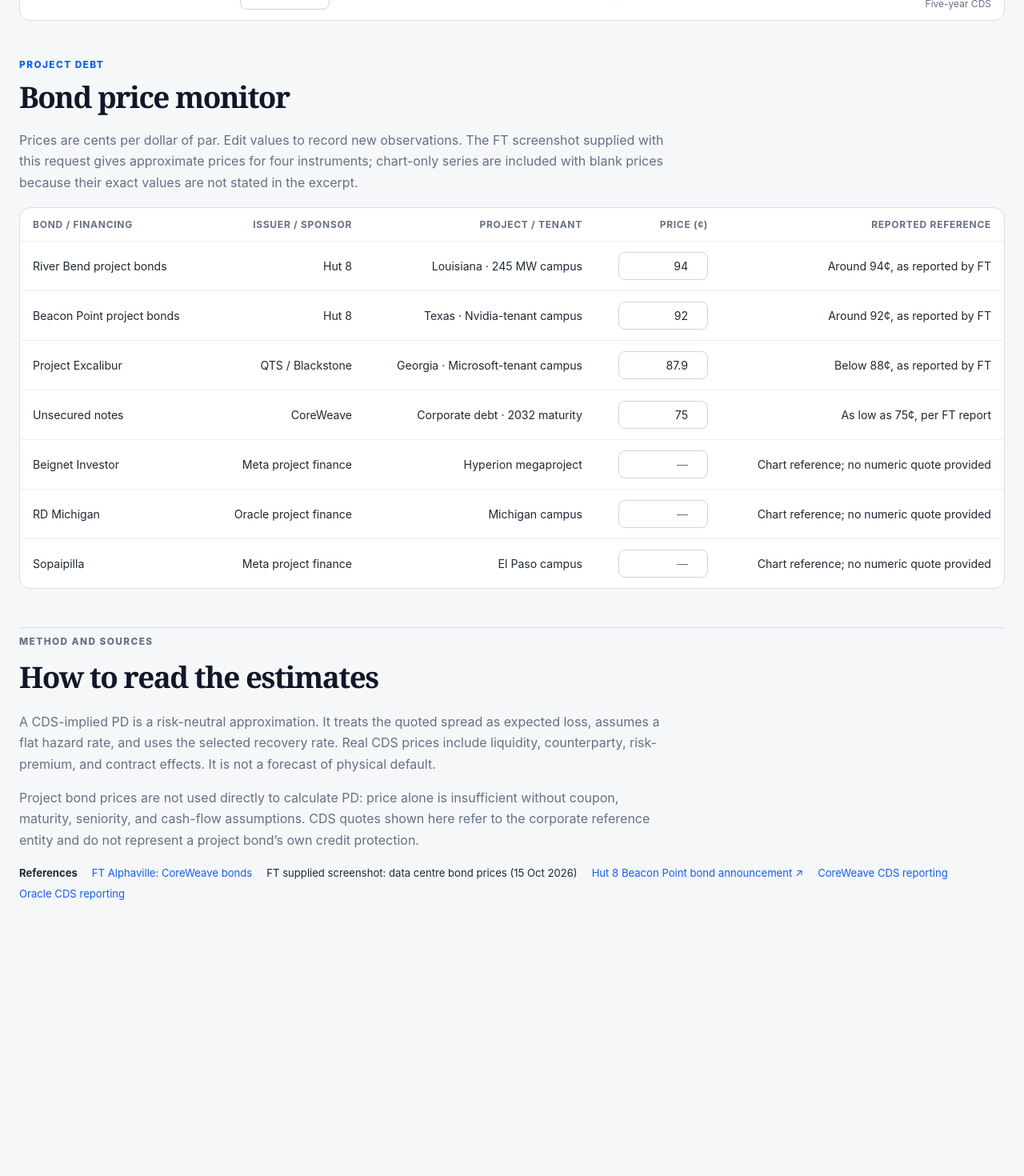
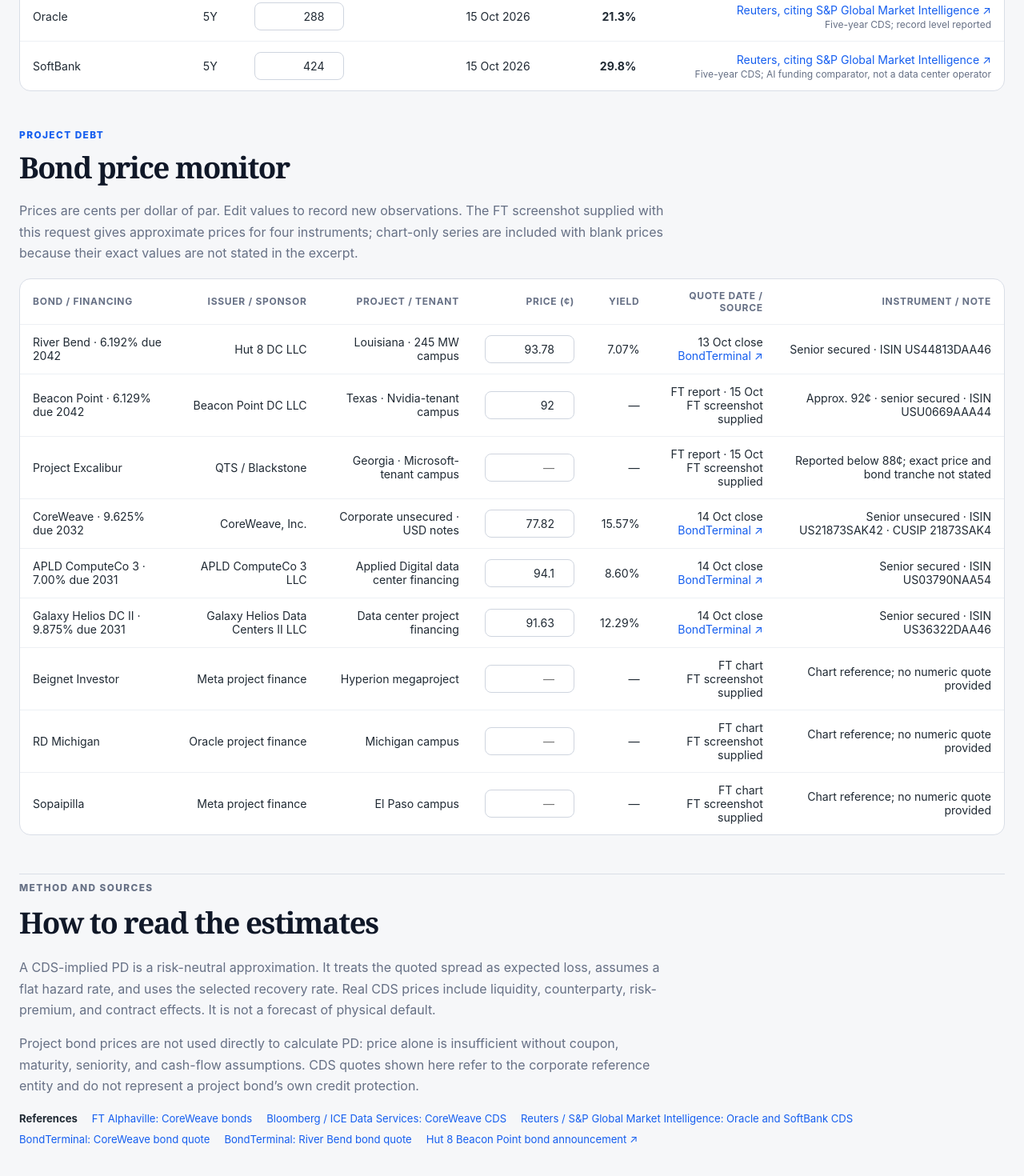
Before and after one commit to glxtraa/monitor_yields, a Next.js app: page /ai-data-centers in a window 1280 px wide. Shown: the part 1208-2678 px from the top of the page at 80% size. Before the commit the page ends 2405 px from the top, so only its background shows below. Built offline with nearby package versions, Linux system fonts and the light colour scheme.

Commit message:
Update page.tsx

```diff
--- a/app/ai-data-centers/page.tsx
+++ b/app/ai-data-centers/page.tsx
@@ -2,22 +2,25 @@
 
 import { useMemo, useState } from "react";
 
-type Bond = { name: string; issuer: string; project: string; price: number | null; note: string };
+type Bond = { name: string; issuer: string; project: string; price: number | null; yieldPct: number | null; asOf: string; source: string; url: string; note: string };
 type CdsQuote = { issuer: string; spread: number; asOf: string; source: string; url: string; note: string };
 
 const initialBonds: Bond[] = [
-  { name: "River Bend project bonds", issuer: "Hut 8", project: "Louisiana · 245 MW campus", price: 94, note: "Around 94¢, as reported by FT" },
-  { name: "Beacon Point project bonds", issuer: "Hut 8", project: "Texas · Nvidia-tenant campus", price: 92, note: "Around 92¢, as reported by FT" },
-  { name: "Project Excalibur", issuer: "QTS / Blackstone", project: "Georgia · Microsoft-tenant campus", price: 87.9, note: "Below 88¢, as reported by FT" },
-  { name: "Unsecured notes", issuer: "CoreWeave", project: "Corporate debt · 2032 maturity", price: 75, note: "As low as 75¢, per FT report" },
-  { name: "Beignet Investor", issuer: "Meta project finance", project: "Hyperion megaproject", price: null, note: "Chart reference; no numeric quote provided" },
-  { name: "RD Michigan", issuer: "Oracle project finance", project: "Michigan campus", price: null, note: "Chart reference; no numeric quote provided" },
-  { name: "Sopaipilla", issuer: "Meta project finance", project: "El Paso campus", price: null, note: "Chart reference; no numeric quote provided" },
+  { name: "River Bend · 6.192% due 2042", issuer: "Hut 8 DC LLC", project: "Louisiana · 245 MW campus", price: 93.78, yieldPct: 7.07, asOf: "13 Oct close", source: "BondTerminal", url: "https://bondterminal.com/calculator/US44813DAA46", note: "Senior secured · ISIN US44813DAA46" },
+  { name: "Beacon Point · 6.129% due 2042", issuer: "Beacon Point DC LLC", project: "Texas · Nvidia-tenant campus", price: 92, yieldPct: null, asOf: "FT report · 15 Oct", source: "FT screenshot supplied", url: "", note: "Approx. 92¢ · senior secured · ISIN USU0669AAA44" },
+  { name: "Project Excalibur", issuer: "QTS / Blackstone", project: "Georgia · Microsoft-tenant campus", price: null, yieldPct: null, asOf: "FT report · 15 Oct", source: "FT screenshot supplied", url: "", note: "Reported below 88¢; exact price and bond tranche not stated" },
+  { name: "CoreWeave · 9.625% due 2032", issuer: "CoreWeave, Inc.", project: "Corporate unsecured · USD notes", price: 77.82, yieldPct: 15.57, asOf: "14 Oct close", source: "BondTerminal", url: "https://bondterminal.com/calculator/US21873SAK42", note: "Senior unsecured · ISIN US21873SAK42 · CUSIP 21873SAK4" },
+  { name: "APLD ComputeCo 3 · 7.00% due 2031", issuer: "APLD ComputeCo 3 LLC", project: "Applied Digital data center financing", price: 94.1, yieldPct: 8.6, asOf: "14 Oct close", source: "BondTerminal", url: "https://bondterminal.com/calculator/US03790NAA54", note: "Senior secured · ISIN US03790NAA54" },
+  { name: "Galaxy Helios DC II · 9.875% due 2031", issuer: "Galaxy Helios Data Centers II LLC", project: "Data center project financing", price: 91.63, yieldPct: 12.29, asOf: "14 Oct close", source: "BondTerminal", url: "https://bondterminal.com/calculator/US36322DAA46", note: "Senior secured · ISIN US36322DAA46" },
+  { name: "Beignet Investor", issuer: "Meta project finance", project: "Hyperion megaproject", price: null, yieldPct: null, asOf: "FT chart", source: "FT screenshot supplied", url: "", note: "Chart reference; no numeric quote provided" },
+  { name: "RD Michigan", issuer: "Oracle project finance", project: "Michigan campus", price: null, yieldPct: null, asOf: "FT chart", source: "FT screenshot supplied", url: "", note: "Chart reference; no numeric quote provided" },
+  { name: "Sopaipilla", issuer: "Meta project finance", project: "El Paso campus", price: null, yieldPct: null, asOf: "FT chart", source: "FT screenshot supplied", url: "", note: "Chart reference; no numeric quote provided" },
 ];
 
 const initialCds: CdsQuote[] = [
-  { issuer: "CoreWeave", spread: 1118, asOf: "15 Oct 2026 · intraday report", source: "Reported above 1,000 bps; 1,118 bps cited as a high reading", url: "https://startupfortune.com/coreweave-default-odds-hit-60-percent-as-credit-swaps-top-1000-basis-points/", note: "Indicative, distressed-market quote" },
-  { issuer: "Oracle", spread: 288, asOf: "15 Oct 2026", source: "Reuters report via GuruFocus / Yahoo Finance", url: "https://finance.yahoo.com/markets/stocks/articles/oracles-default-insurance-hits-record-122137367.html", note: "Five-year CDS" },
+  { issuer: "CoreWeave", spread: 1194.5, asOf: "15 Oct 2026 · intraday high", source: "Bloomberg, citing ICE Data Services", url: "https://news.bloomberglaw.com/bankruptcy-law/coreweave-risk-gauge-hits-record-pricing-60-odds-of-default", note: "Headline reported >60% five-year default odds" },
+  { issuer: "Oracle", spread: 288, asOf: "15 Oct 2026", source: "Reuters, citing S&P Global Market Intelligence", url: "https://www.investing.com/news/stock-market-news/ai-credit-default-swap-spreads-widen-sharply-4950549", note: "Five-year CDS; record level reported" },
+  { issuer: "SoftBank", spread: 424, asOf: "15 Oct 2026", source: "Reuters, citing S&P Global Market Intelligence", url: "https://www.investing.com/news/stock-market-news/ai-credit-default-swap-spreads-widen-sharply-4950549", note: "Five-year CDS; AI funding comparator, not a data center operator" },
 ];
 
 function fmt(value: number, digits = 1) {
@@ -48,7 +51,7 @@
             <a href="https://www.ft.com/content/8171ef4a-b291-4375-bc85-87bee0f8bf7b" target="_blank" rel="noreferrer">FT Alphaville: CoreWeave bonds ↗</a>
           </nav>
         </div>
-        <div className="status-badge">Reference quotes · 15 Oct 2026</div>
+        <div className="status-badge">Market data · 13–15 Oct 2026</div>
       </header>
 
       <section className="control-panel" aria-label="Default probability assumptions">
@@ -73,7 +76,7 @@
       </section>
 
       <section>
-        <div className="section-heading"><p className="eyebrow">Quoted instruments</p><h2>CDS market observations</h2><p className="section-note">These are reported market observations, not a continuous live feed. Update the bps fields with your preferred data source; PD estimates recalculate immediately.</p></div>
+        <div className="section-heading"><p className="eyebrow">Quoted instruments</p><h2>CDS market observations</h2><p className="section-note">These are dated market observations, not a continuous live feed. CoreWeave is an intraday high; Oracle and SoftBank are the Reuters-reported five-year levels. Update the bps fields with your preferred data source; PD estimates recalculate immediately.</p></div>
         <div className="table-wrap"><table>
           <thead><tr><th>Reference entity</th><th>Tenor</th><th>Spread (bps)</th><th>As of</th><th>5Y PD proxy</th><th>Source / context</th></tr></thead>
           <tbody>{cds.map((quote, index) => <tr key={quote.issuer}>
@@ -88,11 +91,11 @@
       <section>
         <div className="section-heading"><p className="eyebrow">Project debt</p><h2>Bond price monitor</h2><p className="section-note">Prices are cents per dollar of par. Edit values to record new observations. The FT screenshot supplied with this request gives approximate prices for four instruments; chart-only series are included with blank prices because their exact values are not stated in the excerpt.</p></div>
         <div className="table-wrap"><table>
-          <thead><tr><th>Bond / financing</th><th>Issuer / sponsor</th><th>Project / tenant</th><th>Price (¢)</th><th>Reported reference</th></tr></thead>
+          <thead><tr><th>Bond / financing</th><th>Issuer / sponsor</th><th>Project / tenant</th><th>Price (¢)</th><th>Yield</th><th>Quote date / source</th><th>Instrument / note</th></tr></thead>
           <tbody>{bonds.map((bond, index) => <tr key={bond.name}>
             <td>{bond.name}</td><td>{bond.issuer}</td><td>{bond.project}</td>
-            <td><input aria-label={`${bond.name} price in cents`} className="table-input" type="number" min="0" max="150" step="0.1" placeholder="—" value={bond.price ?? ""} onChange={(event) => setBonds((current) => current.map((item, itemIndex) => itemIndex === index ? { ...item, price: event.target.value === "" ? null : Number(event.target.value) } : item))} /></td>
-            <td>{bond.note}</td>
+            <td><input aria-label={`${bond.name} price in cents`} className="table-input" type="number" min="0" max="150" step="0.01" placeholder="—" value={bond.price ?? ""} onChange={(event) => setBonds((current) => current.map((item, itemIndex) => itemIndex === index ? { ...item, price: event.target.value === "" ? null : Number(event.target.value) } : item))} /></td>
+            <td>{bond.yieldPct === null ? "—" : `${fmt(bond.yieldPct, 2)}%`}</td><td>{bond.asOf}<br />{bond.url ? <a href={bond.url} target="_blank" rel="noreferrer">{bond.source} ↗</a> : bond.source}</td><td>{bond.note}</td>
           </tr>)}</tbody>
         </table></div>
       </section>
@@ -103,10 +106,11 @@
         <p>Project bond prices are not used directly to calculate PD: price alone is insufficient without coupon, maturity, seniority, and cash-flow assumptions. CDS quotes shown here refer to the corporate reference entity and do not represent a project bond’s own credit protection.</p>
         <div className="source-list"><strong>References</strong>
           <a href="https://www.ft.com/content/8171ef4a-b291-4375-bc85-87bee0f8bf7b" target="_blank" rel="noreferrer">FT Alphaville: CoreWeave bonds</a>
-          <span>FT supplied screenshot: data centre bond prices (15 Oct 2026)</span>
+          <a href="https://news.bloomberglaw.com/bankruptcy-law/coreweave-risk-gauge-hits-record-pricing-60-odds-of-default" target="_blank" rel="noreferrer">Bloomberg / ICE Data Services: CoreWeave CDS</a>
+          <a href="https://www.investing.com/news/stock-market-news/ai-credit-default-swap-spreads-widen-sharply-4950549" target="_blank" rel="noreferrer">Reuters / S&P Global Market Intelligence: Oracle and SoftBank CDS</a>
+          <a href="https://bondterminal.com/calculator/US21873SAK42" target="_blank" rel="noreferrer">BondTerminal: CoreWeave bond quote</a>
+          <a href="https://bondterminal.com/calculator/US44813DAA46" target="_blank" rel="noreferrer">BondTerminal: River Bend bond quote</a>
           <a href="https://markets.ft.markitdigital.com/data/announce/detail?dockey=600-202606091805PR_NEWS_USPRX____FL80065-1" target="_blank" rel="noreferrer">Hut 8 Beacon Point bond announcement ↗</a>
-          <a href="https://startupfortune.com/coreweave-default-odds-hit-60-percent-as-credit-swaps-top-1000-basis-points/" target="_blank" rel="noreferrer">CoreWeave CDS reporting</a>
-          <a href="https://finance.yahoo.com/markets/stocks/articles/oracles-default-insurance-hits-record-122137367.html" target="_blank" rel="noreferrer">Oracle CDS reporting</a>
         </div>
       </section>
     </main>
```
